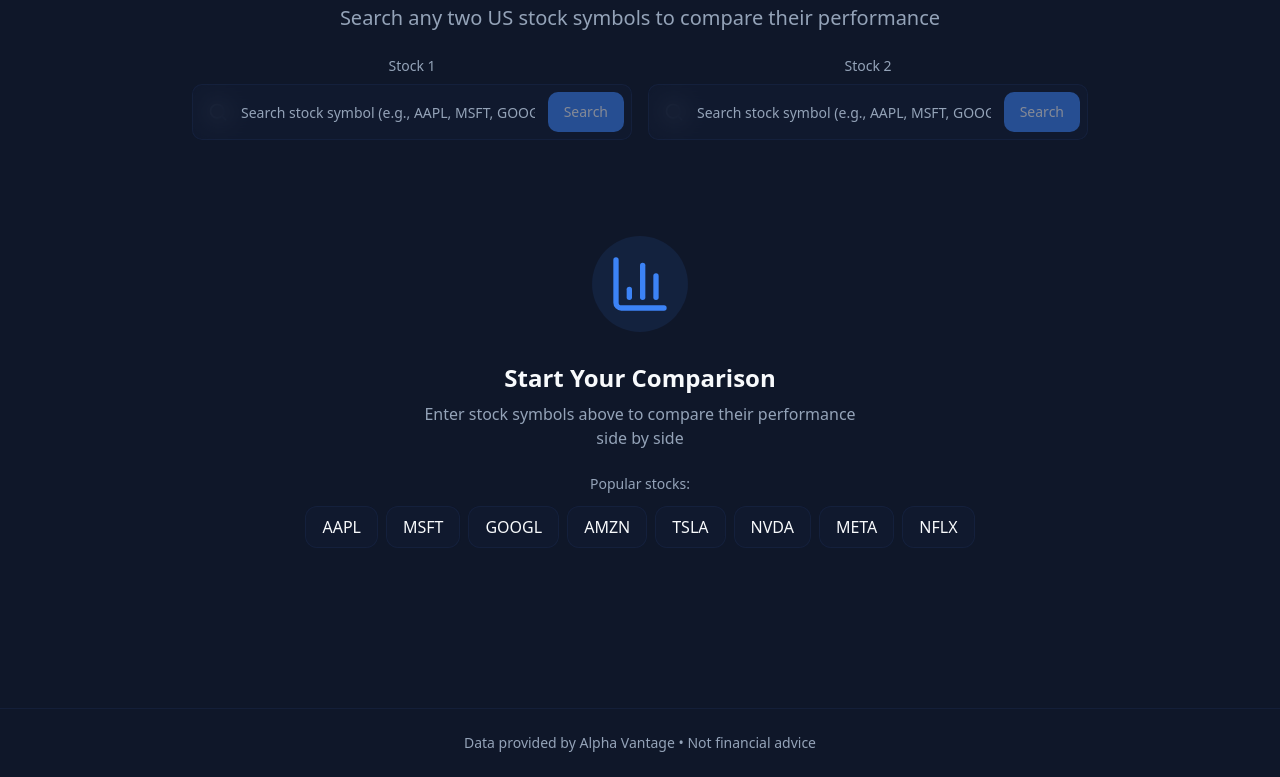
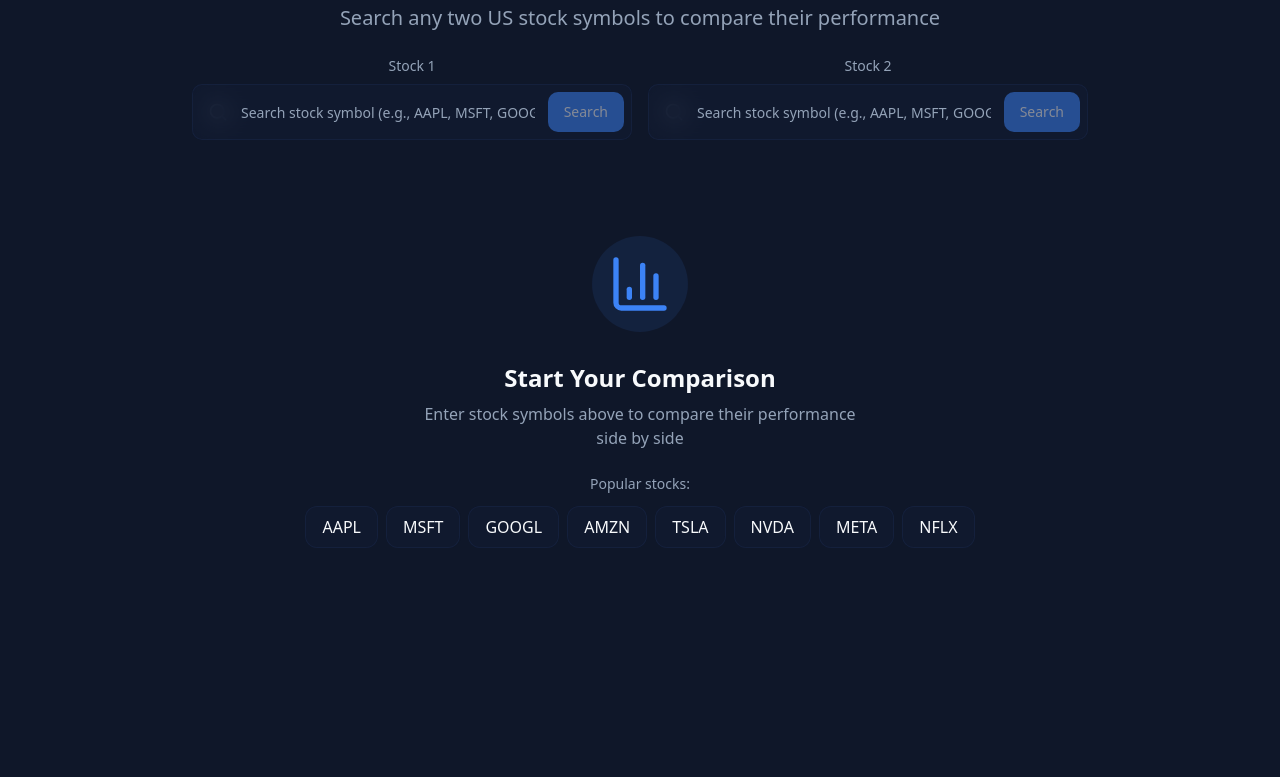
Before and after one commit to ai-software-agency/sandbox-stockwatch, a React (Vite) app: page / in a window 1280 px wide. Shown: the part 194-971 px from the top of the page. After the commit the page ends 838 px from the top, so only its background shows below. Built offline with nearby package versions, Linux system fonts and the light colour scheme; the HTML template or start-up script is replaced by a standard one.

Commit message:
Refactor: Remove Alpha Vantage data

```diff
--- a/src/pages/Index.tsx
+++ b/src/pages/Index.tsx
@@ -177,12 +177,6 @@ const Index = () => {
         </div>
       </main>
 
-      {/* Footer */}
-      <footer className="border-t border-border/50 mt-16">
-        <div className="container mx-auto px-4 py-6 text-center text-sm text-muted-foreground">
-          <p>Data provided by Alpha Vantage • Not financial advice</p>
-        </div>
-      </footer>
     </div>
   );
 };
```
